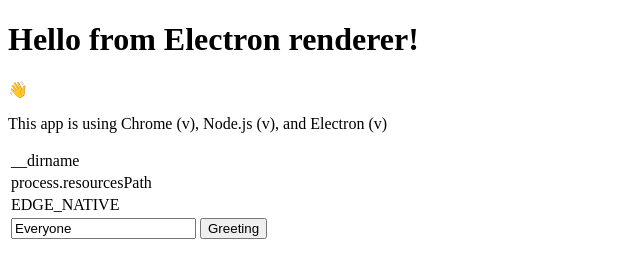
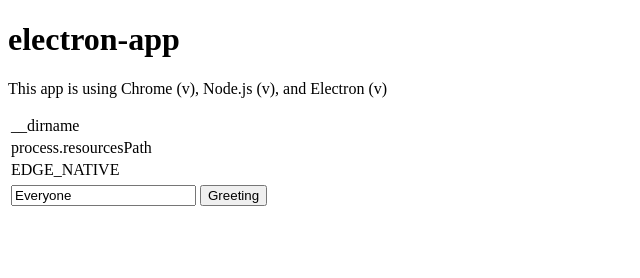
Before and after one commit to nakamurakko/electron-dll-sample, an Electron app: page electron-app/index.html in a window 1280 px wide. Shown: the whole page, without its empty margins (0-640 px from the left). Drawn offline with Linux system fonts and the light colour scheme; no server answers.

Commit message:
Update index.html

```diff
--- a/electron-app/index.html
+++ b/electron-app/index.html
@@ -7,12 +7,11 @@
           content="default-src 'self'; script-src 'self'" />
     <meta http-equiv="X-Content-Security-Policy"
           content="default-src 'self'; script-src 'self'" />
-    <title>Hello from Electron renderer!</title>
+    <title>electron-app</title>
 </head>
 
 <body>
-    <h1>Hello from Electron renderer!</h1>
-    <p>👋</p>
+    <h1>electron-app</h1>
     <p id="info"></p>
     <table>
         <tbody>
@@ -40,6 +39,10 @@
                     <span id="edge-native"></span>
                 </td>
             </tr>
+        </tbody>
+    </table>
+    <table>
+        <tbody>
             <tr>
                 <td>
                     <input id="greeting-to"
```
